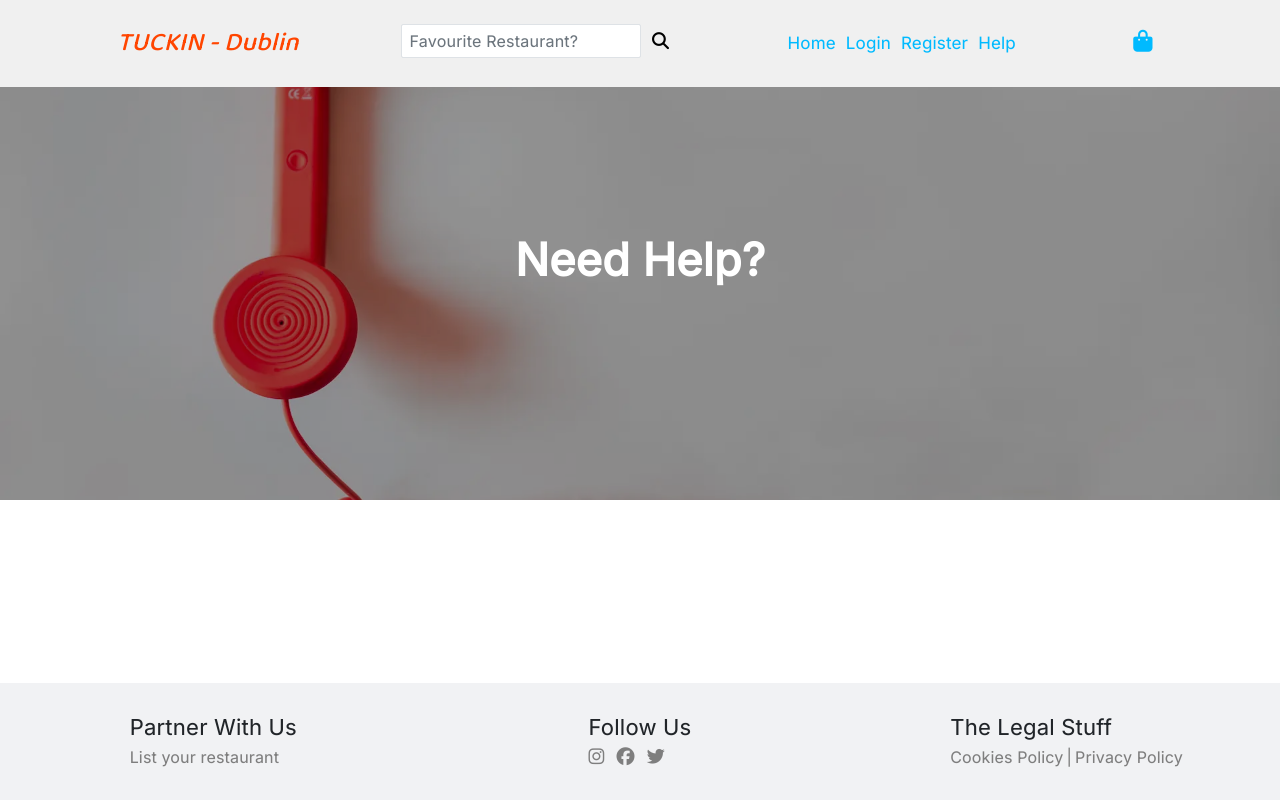
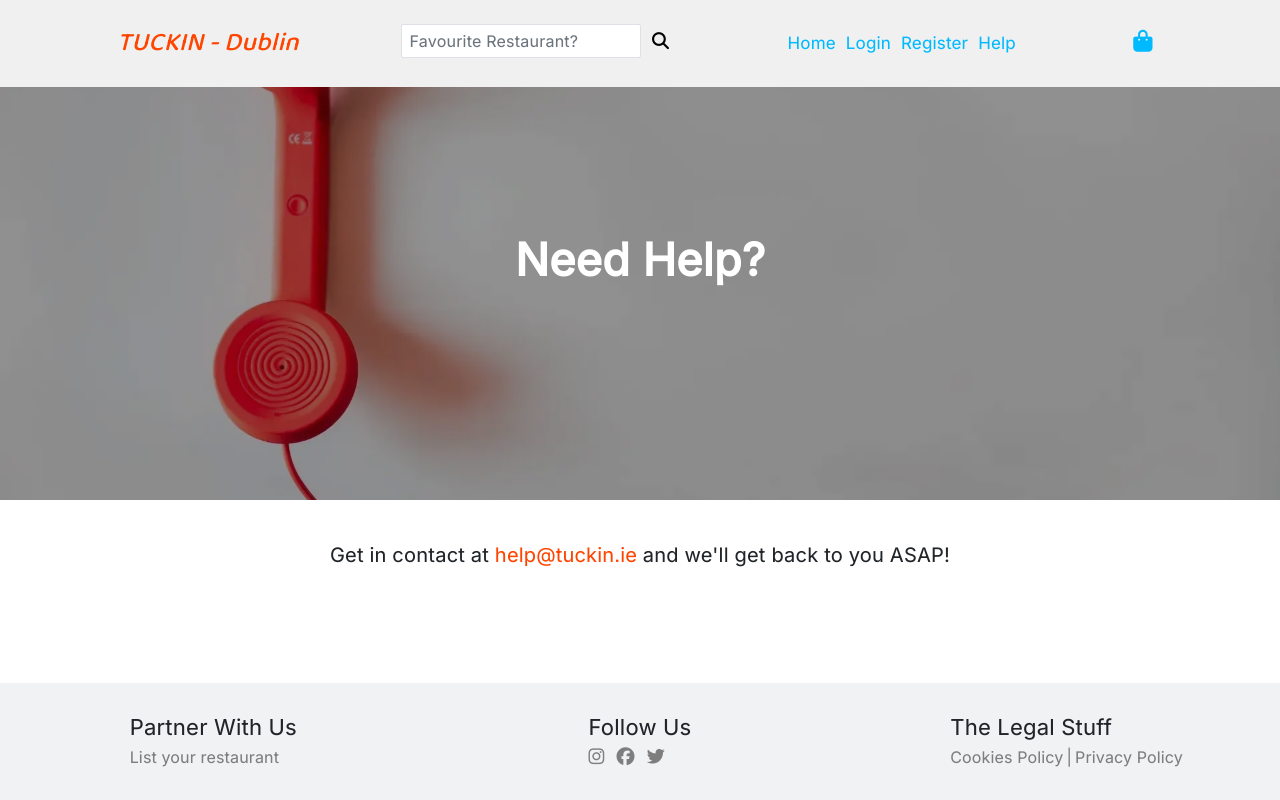
Before and after one commit to RichardByrne95/CI-MS4-TuckIn, a Django app: template footer_links/templates/footer_links/help.html in a window 1280 px wide. Run offline with Django 3.2, Linux system fonts and the light colour scheme; the template is opened without the code that fills it, so the values that code supplies are empty; parts of the project's set-up code (start-up, migrations or seed data) failed here and were passed over; some libraries are stand-ins or nearby versions.

Commit message:
Add help links to checkout and nav, add email to help page

```diff
--- a/checkout/templates/checkout/checkout_payment.html
+++ b/checkout/templates/checkout/checkout_payment.html
@@ -184,7 +184,7 @@
                                     <div class="row no-gutters need-help">
                                         <div class="col-12 no-gutters d-flex justify-content-center">
                                             <p>Need help? Visit the
-                                                <a href="#">help section</a>
+                                                <a href="{% url 'help' %}">help section</a>
                                             </p>
                                         </div>
                                     </div>
@@ -199,7 +199,7 @@
                                 <div class="row no-gutters need-help">
                                     <div class="col-12 no-gutters d-flex justify-content-center">
                                         <p>Need help? Visit the
-                                            <a href="#">help section</a>
+                                            <a href="{% url 'help' %}">help section</a>
                                         </p>
                                     </div>
                                 </div>
--- a/footer_links/static/footer_links/css/footer_links.css
+++ b/footer_links/static/footer_links/css/footer_links.css
@@ -112,6 +112,13 @@ li {
 h2 {
     margin: 2rem 0;
     font-weight: bold;
+}
+
+/* ----------------------------------------- Help */
+
+#help-details p,
+#help-details a {
+    font-size: 2rem;
 }
 
 /* ----------------------------------------- >=768px */
--- a/footer_links/templates/footer_links/help.html
+++ b/footer_links/templates/footer_links/help.html
@@ -23,8 +23,11 @@
     </div>
     <!-- Page Content -->
     <section class="row no-gutters d-flex justify-content-center" id="help-details">
-        <div class="col-10 col-lg-8 col-xl-6 no-gutters">
-
+        <div class="col-10 col-lg-8 col-xl-6 m-0 pt-5 d-flex justify-content-center">
+            <p>Get in contact at
+                <a href="mailto:help@tuckin.ie">help@tuckin.ie </a>
+                and we'll get back to you ASAP!
+            </p>
         </div>
     </section>
 </div>
--- a/templates/base.html
+++ b/templates/base.html
@@ -82,7 +82,7 @@
                                 <li class="nav-item"><a href="{% url 'account_login' %}" class="nav-link {% if dynamic_navbar %}navbar-scroll-transition{% else %}nav-link-colour{% endif %}">Login</a></li>
                                 <li class="nav-item"><a href="{% url 'account_signup' %}" class="nav-link {% if dynamic_navbar %}navbar-scroll-transition{% else %}nav-link-colour{% endif %}">Register</a></li>
                             {% endif %}
-                            <li class="nav-item"><a href="#" class="nav-link {% if dynamic_navbar %}navbar-scroll-transition{% else %}nav-link-colour{% endif %}">Help</a></li>
+                            <li class="nav-item"><a href="{% url 'help' %}" class="nav-link {% if dynamic_navbar %}navbar-scroll-transition{% else %}nav-link-colour{% endif %}">Help</a></li>
                         </ul>
                         <!-- Bag -->
                         <div class="shopping-bag d-flex justify-content-end">
```
Also changed, not shown: media/help.webp.
